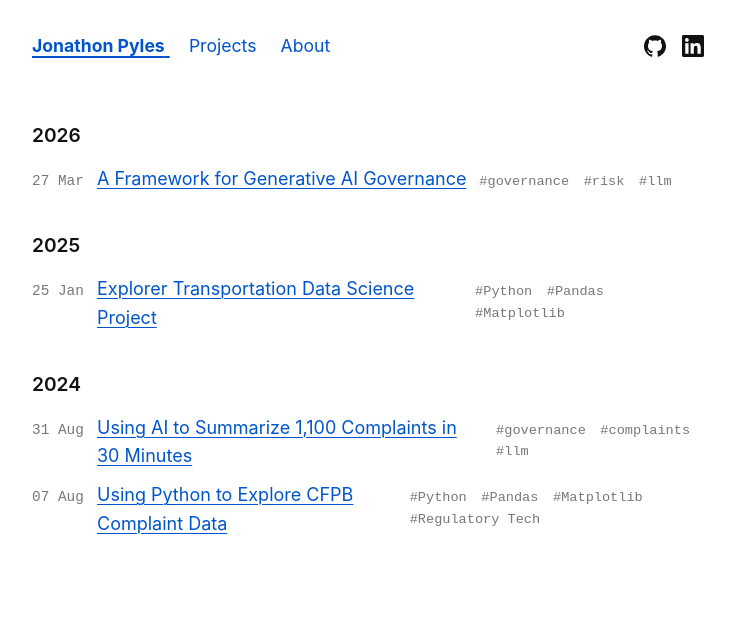
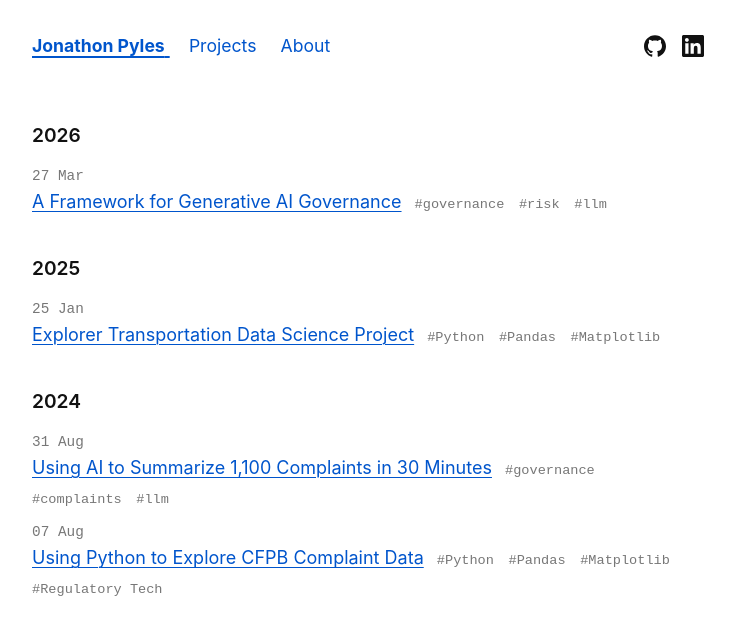
Before and after one commit to JNPyles/JNPyles.github.io, a Jekyll site: the page built from index.html, in a window 1280 px wide. Shown: the top 635 px of the page, without its empty margins (272-1007 px from the left). Built offline with Jekyll 4.4.1, drawn with Linux system fonts in a browser that asks for light colours.

Commit message:
Group titles and tags inline; tweak list CSS
Wrap post/project titles and their tags in a new .title-and-tags inline container and update templates (index.html, projects.html) accordingly. CSS changes: adjust ul.year-grouped layout comments, ensure .date-short has flex-shrink:0 and fixed min-width for alignment, add .title-and-tags display:inline, reduce .tags-inline left margin, and remove the previous mobile flex-wrap/media-rule. These changes make titles and tags flow like a sentence and improve horizontal alignment of dates and content.

```diff
--- a/assets/css/style.css
+++ b/assets/css/style.css
@@ -130,25 +130,29 @@
   font-weight: 600;
 }
 
-/* Flexbox layout to align the date, title, and tags in a row */
+/* Flexbox layout to align the date and the content block */
 ul.year-grouped li {
   display: flex;
   align-items: baseline;
   margin-bottom: 0.6rem;
-  flex-direction: row;
 }
 
-/* Fix the width of the date so all post titles align perfectly vertically */
+/* Fix the width of the date so titles align perfectly vertically */
 .date-short {
   min-width: 65px;
+  flex-shrink: 0;
   font-family: monospace;
   color: var(--meta);
-  flex-shrink: 0;
 }
 
-/* Push the tags slightly away from the title */
+/* Groups the title and tags together so they flow like a sentence */
+.title-and-tags {
+  display: inline;
+}
+
+/* Spaces the tags slightly away from the end of the title */
 .tags-inline {
-  margin-left: 0.8rem;
+  margin-left: 0.5rem;
   font-size: 0.85rem;
 }
 
@@ -161,14 +165,3 @@
 .tag-link:hover {
   text-decoration: underline;
 }
-
-/* On mobile screens, let the tags drop to the next line if needed */
-@media (max-width: 600px) {
-  ul.year-grouped li {
-    flex-wrap: wrap;
-  }
-  .tags-inline {
-    margin-left: 65px; /* Aligns tags under the title on mobile */
-    width: 100%;
-  }
-}
--- a/index.html
+++ b/index.html
@@ -17,6 +17,7 @@
 		<li>
 						<span class="post-meta date-short">{{ item.date | date: "%d %b" }}</span>
 
+						<span class="title-and-tags">
 								<a href="{{ item.external_url | default: item.link | default: item.url }}">{{ item.title }}</a>
 
 								{% if item.tags.size > 0 %}
@@ -26,6 +27,7 @@
 												{% endfor %}
 										</span>
 								{% endif %}
+						</span>
 				</li>
 
   {% if forloop.last %}</ul>{% endif %}
--- a/projects.html
+++ b/projects.html
@@ -23,6 +23,7 @@
       {% for post in cat_posts %}
         {% if post.layout == 'project' %}
           <li>
+            <span class="title-and-tags">
               <a href="{{ post.link | default: post.url }}">{{ post.title }}</a>
 
               {% if post.tags.size > 0 %}
@@ -32,6 +33,7 @@
                   {% endfor %}
                 </span>
               {% endif %}
+            </span>
           </li>
         {% endif %}
       {% endfor %}
```
Lines whose indentation alone changed are shown as unchanged.
